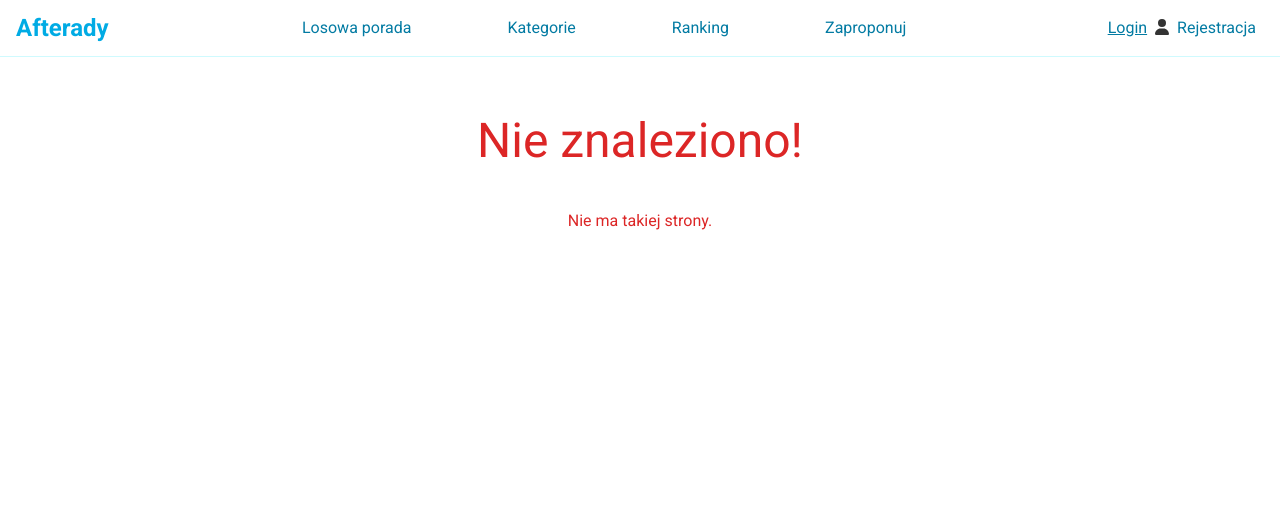
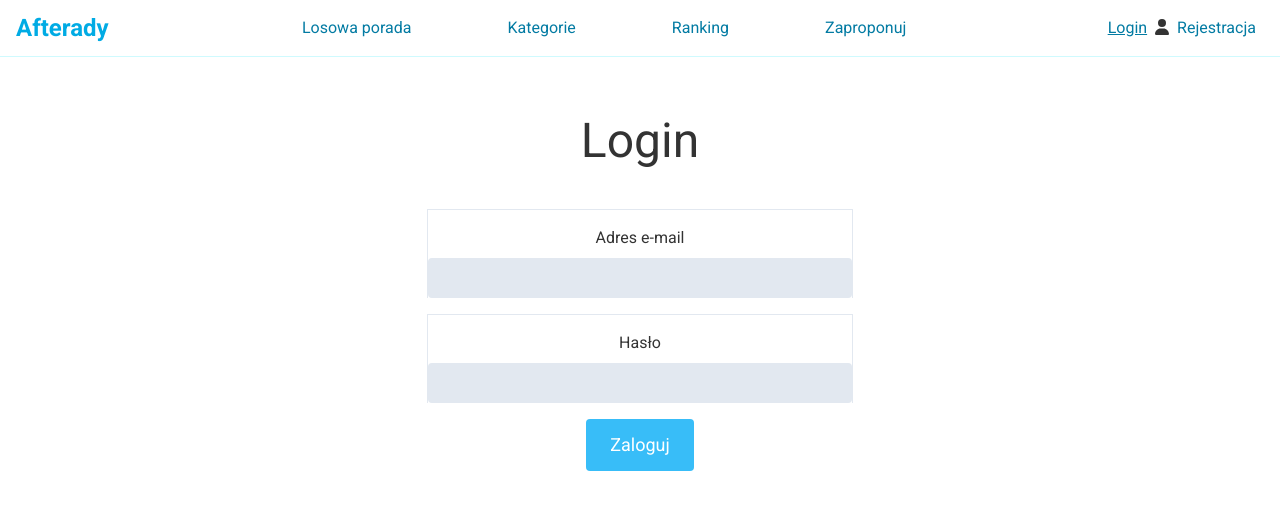
Before and after one commit to cerbin1/tips, a React (Vite) app: page /user/login in a window 1280 px wide. Shown: the top 510 px of the page. Built offline with nearby package versions, Linux system fonts and the light colour scheme.

Commit message:
Finish frontend in Login component - finish implementing sending form to login user

```diff
--- a/src/components/user/Login.jsx
+++ b/src/components/user/Login.jsx
@@ -1 +1,68 @@
-export default function Login() {}
+import { useState } from "react";
+import Button from "../common/Button";
+import ContainerSection from "../common/ContainerSection";
+import FormInput from "../common/FormInput";
+import { useNavigate } from "react-router";
+
+export default function Login() {
+  const [isLoading, setIsLoading] = useState(false);
+  const [error, setError] = useState(undefined);
+
+  const navigate = useNavigate();
+
+  function handleLogin(event) {
+    event.preventDefault();
+    setIsLoading(true);
+
+    async function sendRequest() {
+      const formData = new FormData(event.target);
+      const email = formData.get("email");
+      const password = formData.get("password");
+      try {
+        await fetch(import.meta.env.VITE_BACKEND_URL + "auth/login", {
+          method: "POST",
+          headers: {
+            "Content-Type": "application/json",
+          },
+          body: JSON.stringify({
+            email: email,
+            password: password,
+          }),
+        }).then((response) => {
+          if (response.ok) {
+            navigate("/random");
+          } else {
+            throw new Error();
+          }
+        });
+      } catch (error) {
+        setError("Nie udało się zalogować!");
+      }
+
+      setIsLoading(false);
+    }
+
+    sendRequest();
+  }
+
+  return (
+    <ContainerSection data-testid="login-section">
+      <h1>Login</h1>
+      <form
+        onSubmit={handleLogin}
+        className="flex flex-col gap-4 w-1/3"
+        aria-label="Login"
+      >
+        <FormInput label="Adres e-mail" id="email" type="email" required />
+        <FormInput label="Hasło" id="password" type="password" required />
+        <div>
+          <Button type="submit" disabled={isLoading}>
+            {isLoading ? "Logowanie..." : "Zaloguj"}
+          </Button>
+        </div>
+
+        {error && <div className="py-6 text-red-500">{error}</div>}
+      </form>
+    </ContainerSection>
+  );
+}
--- a/src/main.jsx
+++ b/src/main.jsx
@@ -13,6 +13,7 @@ import Register from "./components/user/Register.jsx";
 import RootLayout from "./router/RootLayout.jsx";
 import ActivateUser from "./components/user/ActivateUser.jsx";
 import ErrorPage from "./components/common/ErrorPage.jsx";
+import Login from "./components/user/Login.jsx";
 
 const router = createBrowserRouter([
   {
@@ -38,6 +39,7 @@ const router = createBrowserRouter([
         path: "/user",
         children: [
           { path: "register", element: <Register /> },
+          { path: "login", element: <Login /> },
           {
             path: "activate/:token",
             element: <ActivateUser />,
```
Also changed, not shown: 1 other file (tests, documents, lock files or other folders).
